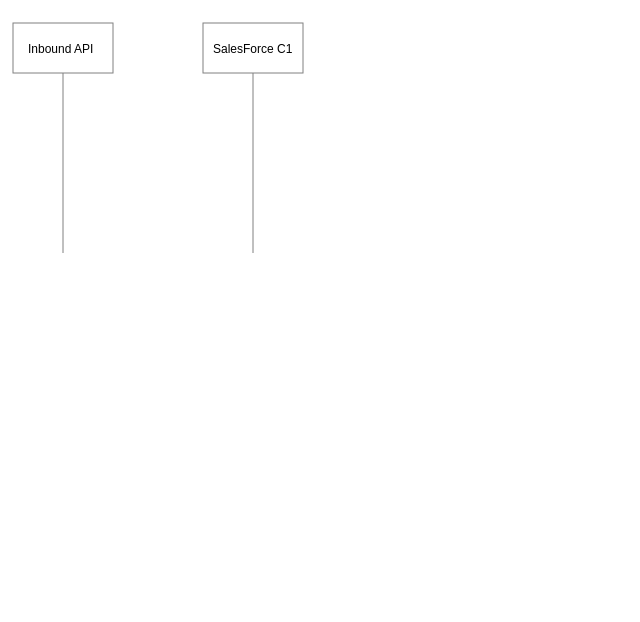
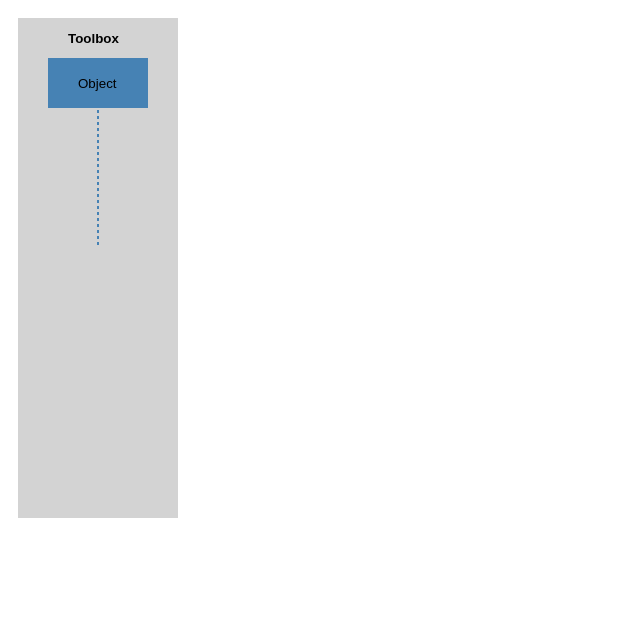
Before and after one commit to kaviththiranga/d3-sequenced, a plain HTML site: page index.html in a window 1280 px wide. Shown: the whole page, without its empty margins (0-640 px from the left). Drawn offline with nearby package versions, Linux system fonts and the light colour scheme.

Commit message:
Improving basic features and adding css

```diff
--- a/index.html
+++ b/index.html
@@ -1,127 +1,100 @@
 <!DOCTYPE html>
 <meta charset="utf-8">
-<html>
 <style>
-      .dot rect {
-      fill: lightsteelblue;
-      stroke: steelblue;
-      stroke-width: 1.5px;
+  * {
+    font-family: sans-serif;
+    font-size: 10pt;
   }
-      .dot rect.dragging {
-      fill: grey;
-      stroke: black;
+  .normal {
+    font-weight: normal;
   }
-      .axis line {
-      fill: none;
-      stroke: #ddd;
-      shape-rendering: crispEdges;
-      vector-effect: non-scaling-stroke;
+  .bold {
+    font-weight: bold;
+  }
+  .toolbox-rect {
+    fill: #D3D3D3;
+  }
+  .rect {
+    fill: #4682B4;
+    stroke: none;
+    stroke-width: 2px;
+    pointer-events: all;
+  }
+  .line {
+    stroke: #4682B4;
+    stroke-dasharray: 3,3;
+    stroke-width: 2px;
   }
 </style>
 <body>
 <script src="http://d3js.org/d3.v3.min.js"></script>
 <script>
-         var margin = {top: -5, right: -5, bottom: -5, left: -5},
-             width = 960 - margin.left - margin.right,
-             height = 500 - margin.top - margin.bottom;
 
-         var zoom = d3.behavior.zoom()
-             .scaleExtent([1, 10])
-             .on("zoom", zoomed);
+blocks = [
+  { x: 0, y: 0 },
+];
 
-         var drag = d3.behavior.drag()
-            .origin(function(d) { return d; })
-            .on("dragstart", dragstarted)
-            .on("drag", dragged)
-            .on("dragend", dragended);
+drag = d3.behavior.drag()
+  .origin(Object)
+  .on("drag", function(d) {
+    d.x = d3.event.x;
+    d.y = d3.event.y;
+    drawRect();
+  })
+  .on("dragstart", function() {
+    blocks.push({ x: 0, y: 0});
+  });
 
-         var svg = d3.select("body").append("svg")
-             .attr("width", width + margin.left + margin.right)
-             .attr("height", height + margin.top + margin.bottom)
-             .append("g")
-             .attr("transform", "translate(" + margin.left + "," + margin.right + ")")
-             .call(zoom);
+svg = d3.select("body")
+  .append("svg")
+  .attr("width", 1000)
+  .attr("height", 600);
 
-         var rect = svg.append("rect")
-             .attr("width", width)
-             .attr("height", height)
-             .style("fill", "none")
-             .style("pointer-events", "all");
+drawToolboxRect();
+drawRect();
 
+function drawToolboxRect() {
+  svg.append("rect")
+     .attr("class", "toolbox-rect")
+     .attr("width", 160)
+     .attr("height", 500)
+     .attr("x", 10)
+     .attr("y", 10);
 
-         var container1 = svg.append("g");
+  setText(svg, 60,35, "bold", "Toolbox");
+}
 
-         line1 = container1.append("line")
-                 .attr("x1", 60)
-                 .attr("y1", 50)
-                 .attr("x2", 60)
-                 .attr("y2", 250)
-                 .attr("stroke-width", 1)
-                 .attr("stroke", "grey");
+function drawRect() {
+  group = svg.selectAll("g")
+         .attr("transform", function(d) { return "translate("+d.x+","+d.y+")"; })
+         .data(blocks);
 
-          rect1 = container1.append("rect")
-                    .attr("x", 10)
-                    .attr("y", 20)
+  groupEnter = group.enter().append("g")
+                .call(drag);
+
+  groupEnter.append("rect")
+       .attr("class", "rect")
        .attr("width", 100)
        .attr("height", 50)
-                    .attr("fill", "white")
-                    .attr("stroke", "grey");
+       .attr("x", 40)
+       .attr("y", 50);
 
-           text1 = container1.append("text")
-                      .attr("x", 25)
-                      .attr("y", 50)
-                      .attr("font-family","sans-serif")
-                      .attr("font-size",12)
-                      .text("Inbound API");
+  setText(groupEnter, 70, 80, "normal", "Object");
 
-         var container2 = svg.append("g");
-
-          line2 = container2.append("line")
-                  .attr("x1", 250)
-                  .attr("y1", 50)
-                  .attr("x2", 250)
-                  .attr("y2", 250)
-                  .attr("stroke-width", 1)
-                  .attr("stroke", "grey");
-
-           rect2 = container2.append("rect")
-                     .attr("x", 200)
-                     .attr("y", 20)
-                     .attr("width", 100)
-                     .attr("height", 50)
-                     .attr("fill", "white")
-                     .attr("stroke", "grey");
-
-                     text2 = container2.append("text")
-                                .attr("x", 210)
-                                .attr("y", 50)
-                                .attr("font-family","sans-serif")
-                                .attr("font-size",12)
-                                .text("SalesForce C1");
-
-         function dottype(d) {
-           d.x = +d.x;
-           d.y = +d.y;
-           return d;
+  groupEnter.append("line")
+       .attr("class", "line")
+       .attr("x1", 90)
+       .attr("y1", 90)
+       .attr("x2", 90)
+       .attr("y2", 90 + 150);
 }
 
-         function zoomed() {
-           container1.attr("transform", "translate(" + d3.event.translate + ")scale(" + d3.event.scale + ")");
-         }
-
-         function dragstarted(d) {
-           d3.event.sourceEvent.stopPropagation();
-           d3.select(this).classed("dragging", true);
-         }
-
-         function dragged(d) {
-           d3.select(this).attr("x", d.x = d3.event.x).attr("y", d.y = d3.event.y);
-         }
-
-         function dragended(d) {
-           d3.select(this).classed("dragging", false);
+function setText(object_, x, y, class_, text) {
+  object_.append("text")
+     .attr("class", class_)
+     .attr("x", x)
+     .attr("y", y)
+     .text(text);
 }
 
 </script>
-   </body>
-</html>
```
Lines whose indentation alone changed are shown as unchanged.
